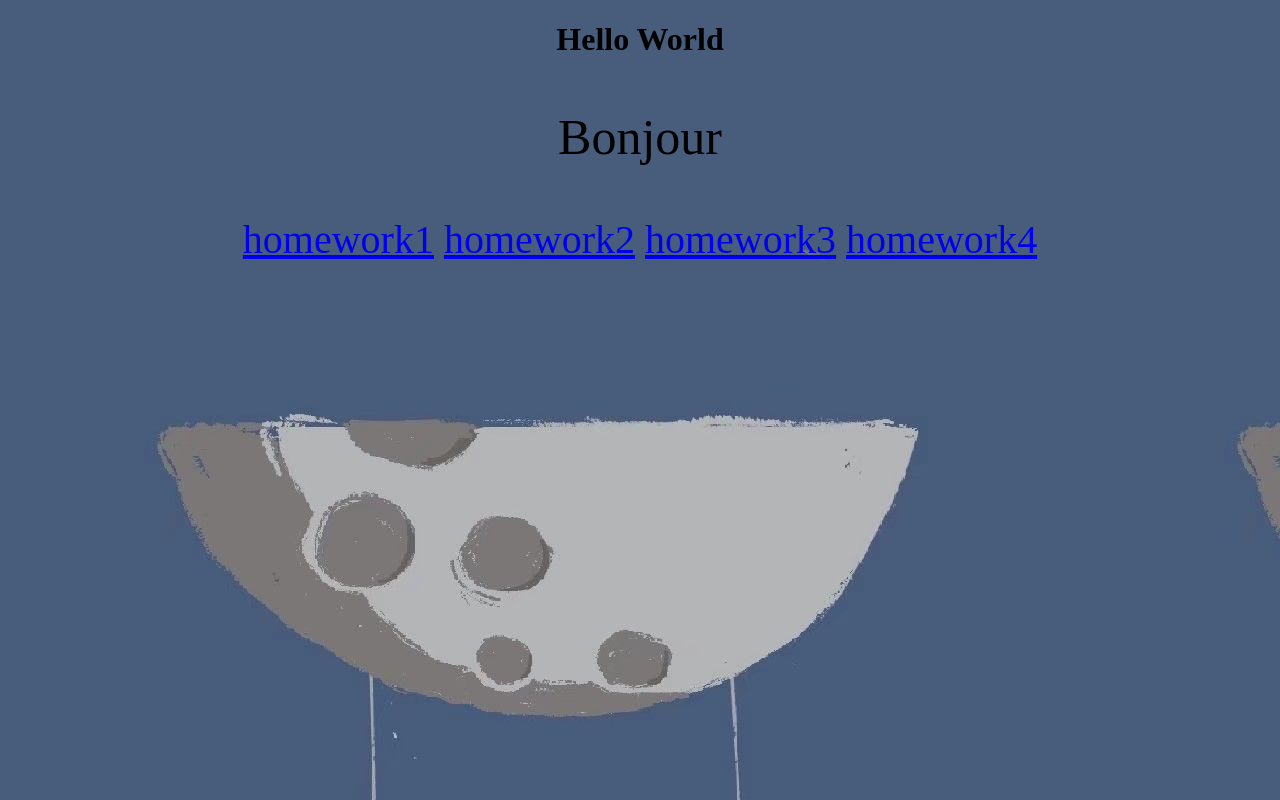
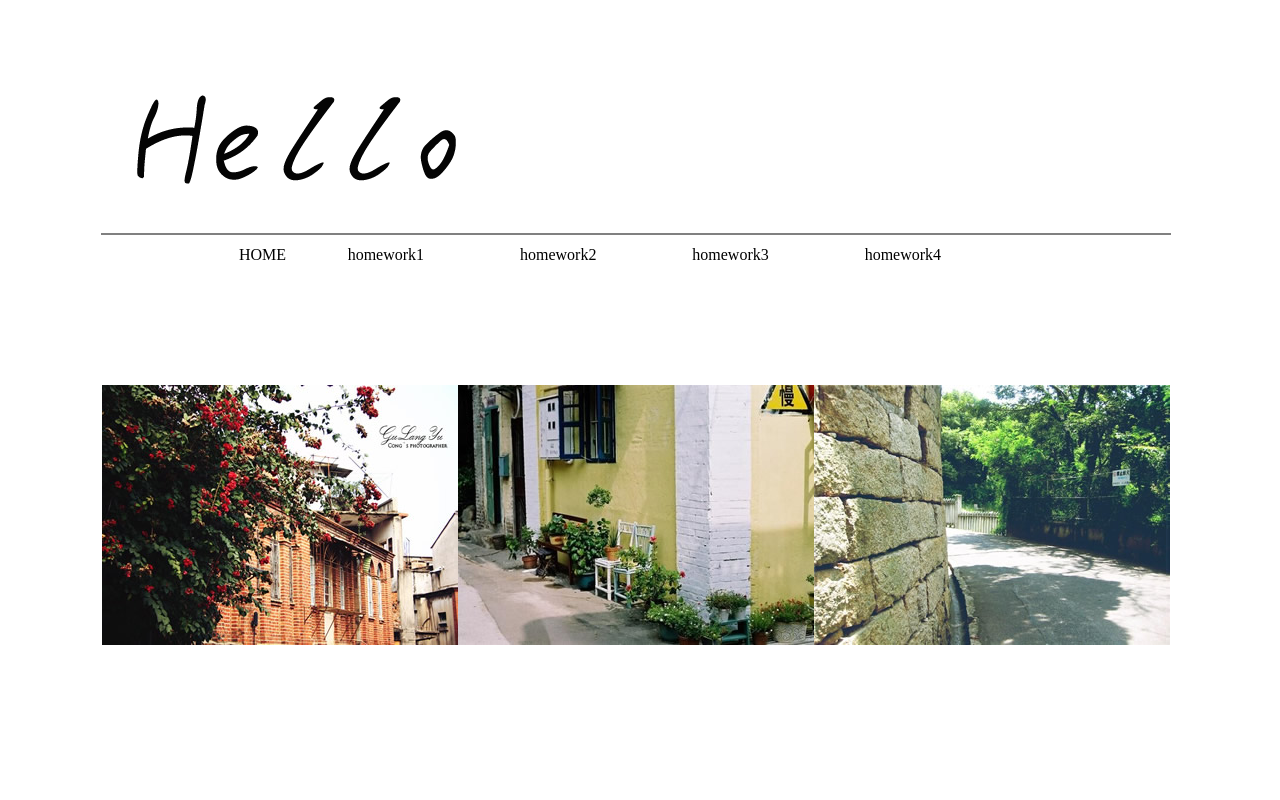
Before and after one commit to zjy-charlotte/zjy-charlotte.github.io, a plain HTML site: page index.html in a window 1280 px wide. Drawn offline with Linux system fonts and the light colour scheme.

Commit message:
Update index.html

```diff
--- a/index.html
+++ b/index.html
@@ -1,22 +1,64 @@
-
-<!DOCTYPE html>
-<html>
-<style>
-#Link{
-  text-align:center;
-  font-size:40px;
+ <!DOCTYPE html PUBLIC "-//W3C//DTD XHTML 1.0 Transitional//EN" "http://www.w3.org/TR/xhtml1/DTD/xhtml1-transitional.dtd">
+<html xmlns="http://www.w3.org/1999/xhtml">
+<head>
+<meta http-equiv="Content-Type" content="text/html; charset=utf-8" />
+<title>鼓浪屿</title>
+<style type="text/css">
+body {
+	margin-left: 0px;
+	margin-top: 10px;
+}
+.ys01 {
+	text-align: center;
+}
+.ys6 {
+	color: #000;
+}
+a:link {
+	color: #000;
+	text-decoration: none;
+}
+a:visited {
+	text-decoration: none;
+	color: #000;
+}
+a:hover {
+	text-decoration: none;
+}
+a:active {
+	text-decoration: none;
+}
+.ys03 {
+	font-family: Verdana, Geneva, sans-serif;
+	font-size: 16px;
 }
 </style>
-<body background="bizhi.jpg">
-<h1 style="text-align:center">Hello World</h1>
-<p style="text-align:center;font-size:50px;">Bonjour</p>
+</head>
 
-<div id="Link">
-<a href="/1.html">homework1</a>
-<a href="/2.html">homework2</a>
-<a href="/3.html">homework3</a>
-<a href="/4.html">homework4</a>
-</div>
+<body>
+<p> &nbsp;&nbsp; &nbsp; &nbsp;&nbsp; &nbsp;&nbsp; &nbsp;&nbsp; &nbsp;</p>
+ &nbsp;
+ &nbsp; &nbsp; &nbsp;&nbsp; &nbsp;&nbsp;&nbsp; &nbsp;<img src="images/b8.png" width="484" height="175" align="middle" />
+  <hr align="center" width="1068" noshade="noshade" />
 
+   <table width="800" border="0" align="center">
+  <tr>
+    <td><a href="index.html">HOME</a></td>
+    <td><a href="1.html">homework1</a></td>
+    <td><a href="2.html">homework2</a></td>
+    <td><a href="3.html">homework3</a></td>
+    <td><a href="4.html">homework4</a></td>
+
+  </tr>
+</table>
+
+
+<p>&nbsp;</p>
+<p>&nbsp;</p>
+<p>&nbsp;</p>
+<p align="center"><img src="images/b1.jpg" width="356" height="260" /><img src="images/b3.jpg" width="356" height="260" /><img src="images/b2.jpg" width="356" height="260" /></p>
+<p>&nbsp;</p>
+<p>&nbsp;&nbsp;&nbsp;&nbsp;&nbsp;&nbsp;&nbsp;&nbsp;&nbsp;&nbsp;&nbsp;&nbsp;&nbsp;&nbsp;&nbsp;&nbsp;&nbsp;&nbsp;&nbsp;&nbsp;&nbsp;&nbsp;&nbsp;&nbsp;&nbsp;&nbsp;&nbsp;&nbsp;&nbsp;&nbsp;&nbsp;&nbsp;&nbsp;&nbsp;&nbsp;&nbsp;&nbsp;&nbsp;&nbsp;&nbsp;&nbsp;&nbsp;&nbsp;&nbsp;&nbsp;&nbsp;&nbsp;&nbsp;&nbsp;&nbsp;&nbsp;&nbsp;&nbsp;&nbsp;&nbsp;&nbsp;&nbsp;&nbsp;&nbsp;&nbsp;&nbsp;&nbsp;&nbsp;&nbsp;&nbsp;&nbsp;&nbsp;&nbsp;&nbsp;&nbsp;&nbsp;&nbsp;&nbsp;&nbsp;&nbsp;&nbsp;&nbsp;&nbsp;&nbsp;&nbsp;&nbsp;&nbsp;&nbsp;&nbsp;&nbsp;&nbsp;&nbsp;&nbsp;&nbsp;&nbsp;&nbsp;&nbsp;&nbsp;&nbsp;&nbsp;&nbsp;&nbsp;&nbsp;&nbsp;&nbsp;&nbsp;&nbsp;&nbsp;&nbsp;&nbsp;&nbsp;&nbsp;&nbsp;&nbsp;&nbsp;&nbsp;&nbsp;&nbsp;&nbsp;&nbsp;&nbsp;&nbsp;&nbsp;&nbsp; &nbsp;&nbsp;</p>
+<p>&nbsp;&nbsp;&nbsp;&nbsp;&nbsp;&nbsp;&nbsp;&nbsp;&nbsp;&nbsp;&nbsp;&nbsp;&nbsp;&nbsp;&nbsp;&nbsp;&nbsp;&nbsp;&nbsp;&nbsp;&nbsp;&nbsp;&nbsp;&nbsp;&nbsp;&nbsp;&nbsp;&nbsp;&nbsp;&nbsp;&nbsp;&nbsp;&nbsp;&nbsp;&nbsp;&nbsp;&nbsp;&nbsp;&nbsp;&nbsp;&nbsp;&nbsp;&nbsp;&nbsp;&nbsp;&nbsp;&nbsp;&nbsp;&nbsp;&nbsp;&nbsp;&nbsp;&nbsp;&nbsp;&nbsp;&nbsp;&nbsp;&nbsp;&nbsp;&nbsp;&nbsp;&nbsp;&nbsp;&nbsp;&nbsp;&nbsp;&nbsp;&nbsp;&nbsp;&nbsp;&nbsp;&nbsp;&nbsp;&nbsp;&nbsp;&nbsp;&nbsp;&nbsp;&nbsp;&nbsp;&nbsp;&nbsp;&nbsp;&nbsp;&nbsp;&nbsp;&nbsp;&nbsp;&nbsp;&nbsp;&nbsp;&nbsp;&nbsp;&nbsp;&nbsp;&nbsp;&nbsp;&nbsp;&nbsp;&nbsp;&nbsp;&nbsp;&nbsp;&nbsp;&nbsp;&nbsp;&nbsp;&nbsp;&nbsp;&nbsp;&nbsp;&nbsp;&nbsp;&nbsp;&nbsp;&nbsp;&nbsp;&nbsp;&nbsp;&nbsp;&nbsp;&nbsp;&nbsp;&nbsp;&nbsp;&nbsp;&nbsp;&nbsp;&nbsp;&nbsp;&nbsp;&nbsp; </p>
 </body>
 </html>
```
